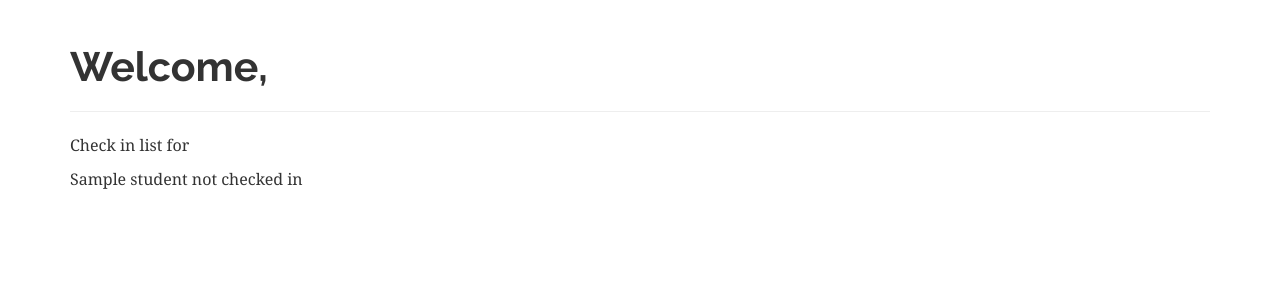
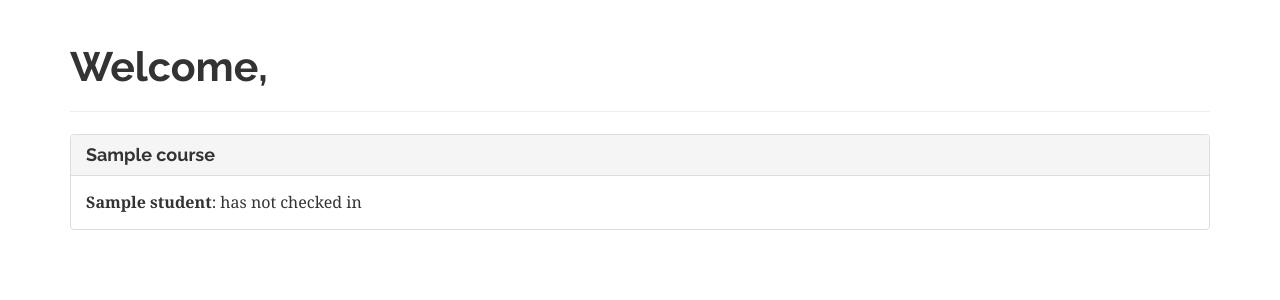
Before and after one commit to amulius/classtracker, a Django app: template tardy_tracker/templates/teacher_home.html in a window 1280 px wide. Shown: the part 68-368 px from the top of the page. Run offline with Django 3.2, Linux system fonts and the light colour scheme; tables that the repository leaves empty hold one stand-in row (values such as "Sample post"); the template is opened without the code that fills it: values that come from a table or form of the project are taken from there, most other values are stand-ins (such as "Sample title", 1, 10 or a date in 2020); some libraries are stand-ins or nearby versions.

Commit message:
teacher page working

```diff
--- a/classtracker/urls.py
+++ b/classtracker/urls.py
@@ -11,4 +11,6 @@
     url(r'^checkin/$', 'tardy_tracker.views.new_check_in', name='check_in'),
     url(r'^admin/', include(admin.site.urls)),
     url(r'^teacher/$', 'tardy_tracker.views.teacher_home', name='teacher_home'),
+
+    url(r'^course/(?P<course>.+)/$', 'tardy_tracker.views.course_details', name='course_details'),
 )
--- /dev/null
+++ b/tardy_tracker/static/js/courses.js
@@ -0,0 +1,16 @@
+    $('.more_info').on('click', function () {
+        var course = $(this).data('course');
+        var id = $(this).attr('id');
+        $.ajax({
+            url: "/course/"+course,
+            type: "GET",
+//            dataType: "json",
+            success: function (data) {
+                $('#courseInfo'+id).html(data);
+            },
+            error: function (data) {
+                console.log('bad');
+                console.log(data);
+            }
+        });
+    });
--- a/tardy_tracker/templates/base.html
+++ b/tardy_tracker/templates/base.html
@@ -8,7 +8,6 @@
     <script src="//ajax.googleapis.com/ajax/libs/jquery/1.11.1/jquery.min.js"></script>
     <script src="{% static 'js/bootstrap.js' %}"></script>
     <script src="{% static 'js/classtracker.js' %}"></script>
-{#    <link rel="stylesheet" type="text/css" href="{% static 'css/style.css' %}">#}
 
     {% block css %}
     {% endblock %}
--- /dev/null
+++ b/tardy_tracker/templates/includes/class_details.html
@@ -0,0 +1,12 @@
+{% for thing in current_status %}
+    <tr>
+        <td><strong>{{ thing.student }}</strong>: </td>
+        <td>
+            {% if thing.logged_in %}
+                has checked in
+            {% else %}
+                has not checked in
+            {% endif %}
+        </td>
+    </tr>
+{% endfor %}
--- a/tardy_tracker/templates/teacher_home.html
+++ b/tardy_tracker/templates/teacher_home.html
@@ -1,18 +1,39 @@
 {% extends 'base.html' %}
+{% load staticfiles %}
+
 
 {% block content %}
 <h1>Welcome, {{ user.first_name|capfirst }} {{ user.last_name|capfirst }}</h1>
 <hr>
-    {% if current_course %}
-        <p>Check in list for <strong>{{ current_course.name }}</strong></p>
-        {% for thing in current_status %}
-        <tr><td>{{ thing.student }} </td>
-            <td>{% if thing.logged_in %}checked in{% else %}not checked in{% endif %}</td></tr>
-        {% endfor %}
-    {% else %}
-        <p>You have no class at this time today.</p>
-    {% endif %}
-{#{% for course in courses %}#}
-{#    <li>{{ course.name }}</li>#}
-{#{% endfor %}#}
+<div class="panel-group" id="accordion">
+{% for course in courses_today %}
+  <div class="panel panel-default">
+    <div class="panel-heading">
+      <h4 class="panel-title">
+        <a id="{{ forloop.counter }}" class="more_info" data-course="{{ course.name }}" data-toggle="collapse"
+           data-parent="#accordion" href="#collapse{{ forloop.counter }}">
+          <strong>{{ course.name }}</strong>
+        </a>
+      </h4>
+    </div>
+{% if current_course and course == current_course.0 %}
+    <div id="collapse{{ forloop.counter }}" class="panel-collapse collapse in">
+      <div class="panel-body">
+          <div id="courseInfo{{ forloop.counter }}">
+            {% include 'includes/class_details.html' with current_status=current_status%}
+          </div>
+      </div>
+    </div>
+{% else %}
+    <div id="collapse{{ forloop.counter }}" class="panel-collapse collapse">
+      <div class="panel-body">
+          <div id="courseInfo{{ forloop.counter }}">
+          </div>
+      </div>
+    </div>
+{% endif %}
+  </div>
+{% endfor %}
+</div>
+<script src="{% static 'js/courses.js' %}" type="text/javascript"></script>
 {% endblock content %}
```
Also changed, not shown: tardy_tracker/views.py (+19 -5 lines).
